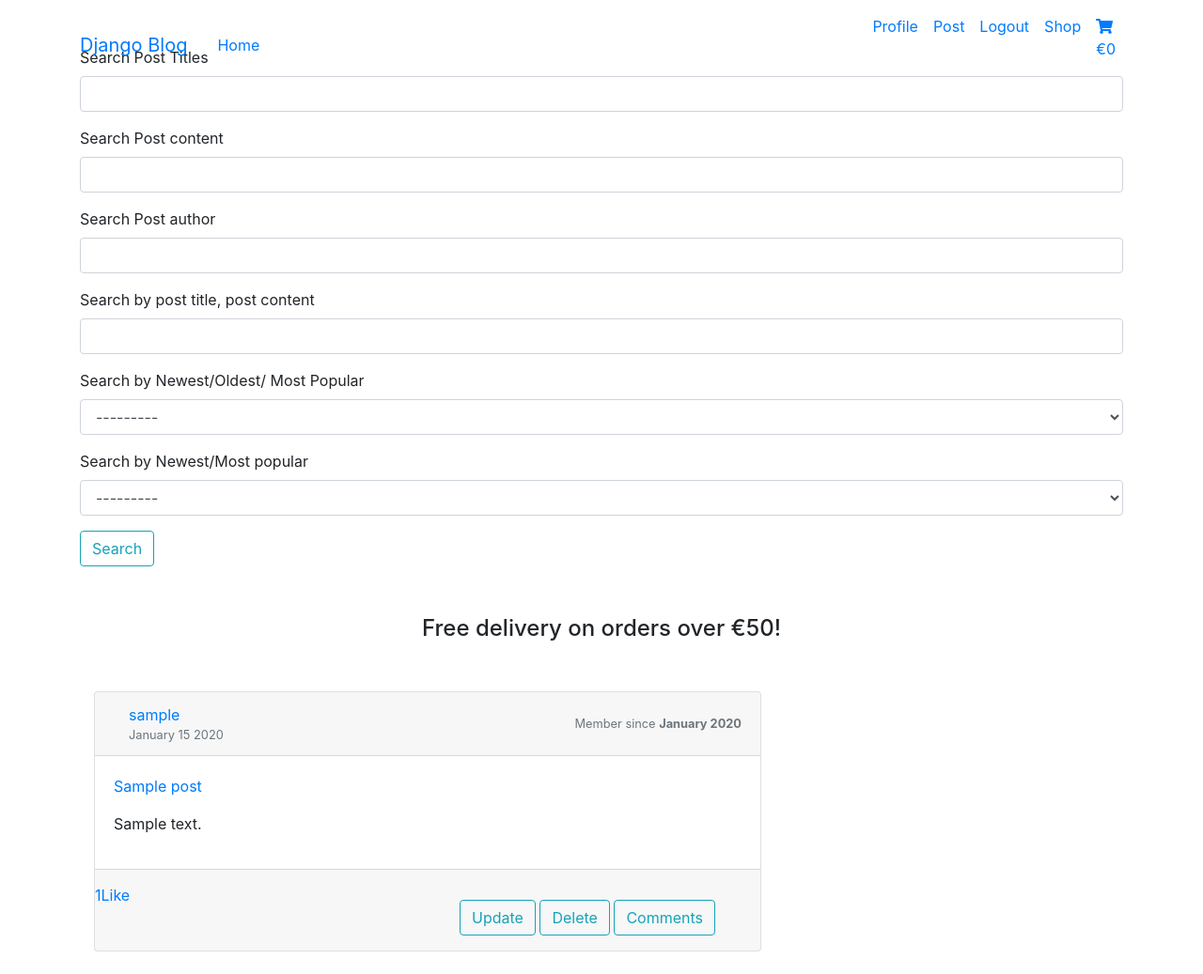
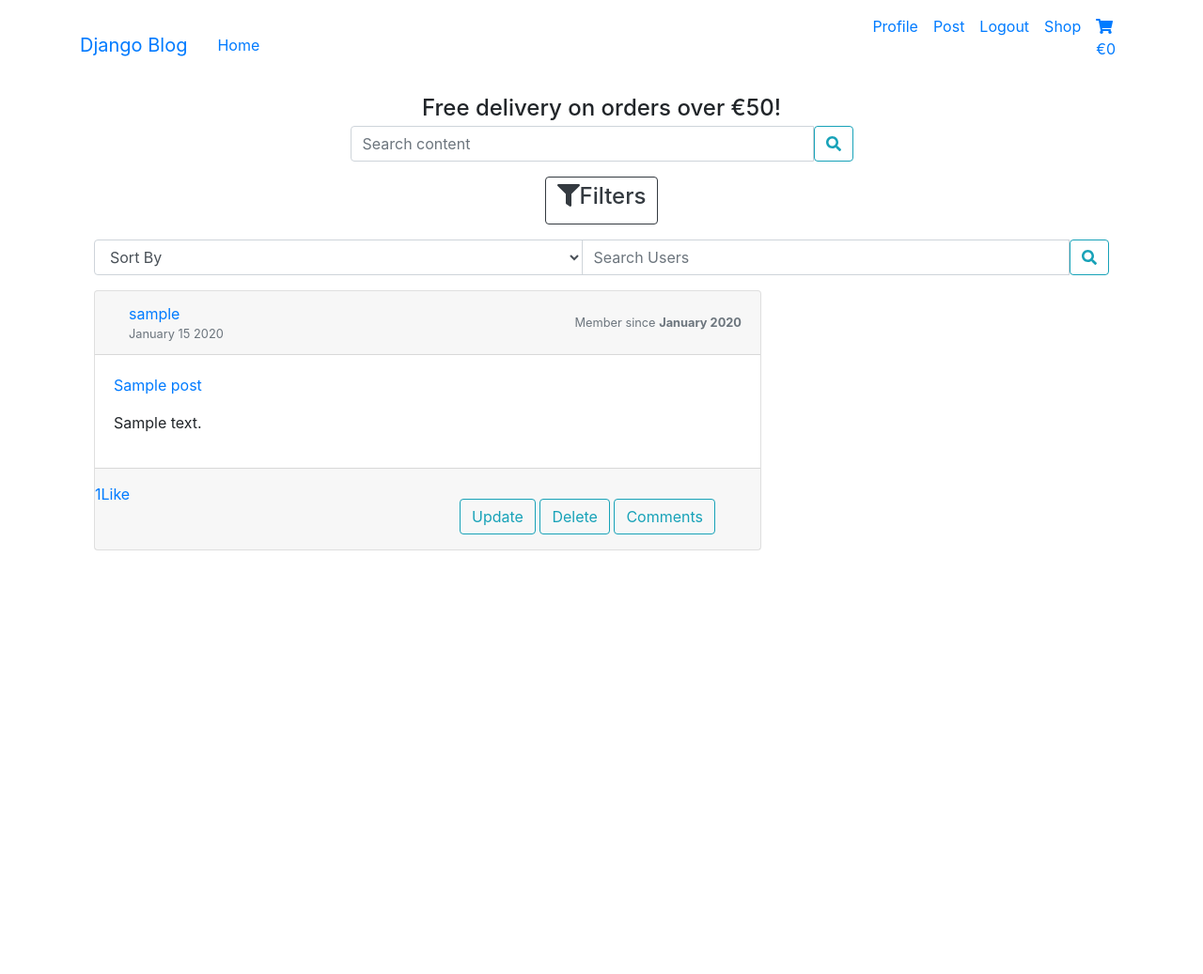
Before and after one commit to plyn85/reddevil-it, a Django app: page / in a window 1280 px wide. Shown: the whole page at 94% size. After the commit the page ends 586 px from the top, so only its background shows below. Run offline with Django 3.2, Linux system fonts and the light colour scheme; a user stored in the database is signed in; tables that the repository leaves empty hold one stand-in row (values such as "Sample post"); some libraries are stand-ins or nearby versions.

Commit message:
altering django filter forms in home.html

```diff
--- a/config/settings.py
+++ b/config/settings.py
@@ -45,6 +45,8 @@
     'django.contrib.staticfiles',
     'django_filters',
     'rest_framework',
+    'widget_tweaks',
+
 
 
 
--- a/fourm/filters.py
+++ b/fourm/filters.py
@@ -3,6 +3,7 @@
 from .models import Post, Comment
 from users.models import User
 from django.db.models import Q
+from django import forms
 
 
 class PostFilter(filters.FilterSet):
@@ -17,23 +18,27 @@
         ('descending', 'Newest Posts'),
         ('likes', 'Most popular Posts'),
     )
-    # setting custom labels and filters
-    title = filters.CharFilter(
-        label="Search Post Titles", lookup_expr='icontains')
+    # # setting custom labels and filters
+    # title = filters.CharFilter(
+    #     label="Search Post Titles", lookup_expr='icontains')
     # comments__text = filters.CharFilter(
     #     label="Search Comments")
+    # filters.ModelChoiceFilter(
+    #     queryset=Post.objects.all())
+    content = filters.CharFilter(lookup_expr='icontains',
+                                 widget=forms.TextInput(
+                                     attrs={'placeholder': 'Search content'}),
+                                 )
 
-    content = filters.CharFilter(
-        label="Search Post content", lookup_expr='icontains')
+    author__username = filters.CharFilter(lookup_expr='icontains',
+                                          widget=forms.TextInput(
+                                              attrs={'placeholder': 'Search Users'}),)
 
-    author__username = filters.CharFilter(
-        label="Search Post author")
+    # multi_name_fields = filters.CharFilter(
+    #     label="Search by post title, post content", method='filter_by_multiple_fields')
 
-    multi_name_fields = filters.CharFilter(
-        label="Search by post title, post content", method='filter_by_multiple_fields')
-
-    new_old_ordering = filters.ChoiceFilter(
-        label='Search by Newest/Oldest/ Most Popular', choices=NEW_OLD_CHOICES, method='filter_by_order')
+    new_old_ordering = filters.ChoiceFilter(empty_label="Sort By",
+                                            choices=NEW_OLD_CHOICES, method='filter_by_order')
 
     new_most_pop_ordering = filters.ChoiceFilter(
         label='Search by Newest/Most popular', choices=NEW_MOST_POP_CHOICES, method='filter_by_new_most_pop')
@@ -41,6 +46,8 @@
     class Meta:
         model = Post
         fields = [
+            'content',
+
 
         ]
 
--- a/fourm/templates/fourm/home.html
+++ b/fourm/templates/fourm/home.html
@@ -1,24 +1,59 @@
 <!-- extends base html -->
 {%extends 'base.html'%}
 <!-- loading crispy forms -->
-{% load crispy_forms_tags %}
-
+{% load widget_tweaks %}
 <!-- adding navbar partial -->
 {%block nav%} {%include '../partials/_navbar.html'%} {%endblock%}
 <!-- start block content -->
+<!-- ending navbar partial -->
+
 {%block content%}
 <!-- if user -->
 {% if user.is_authenticated %}
-<!-- ending navbar partial -->
-<form method="get">
-  {{filterset.form|crispy}}
-  <button class="btn btn-outline-info" type="submit">Search</button>
-</form>
+
 <!-- adding delivery discount partial partial -->
-{%include '../partials/_delivery_banner.html'%} {%for post in posts%}
+{%include '../partials/_delivery_banner.html'%}
 <!-- taken and altered from https://bbbootstrap.com/snippets/forum-discussion-template-65198141 -->
-<div class="container-fluid mt-5">
-  <div class="row">
+<div class="container-fluid">
+  <form method="get">
+    <div class="form-row justify-content-center">
+      <div class="col-12 col-md-6">
+        <div class="input-group">
+          {% render_field filterset.form.content class="form-control"%}
+          <button class="btn btn-outline-info" type="submit">
+            <i class="fa fa-search"></i>
+          </button>
+        </div>
+      </div>
+    </div>
+  </form>
+  <div class="row mt-3 mb-3">
+    <div class="col text-center">
+      <button class="btn btn-outline-dark">
+        <h4><i class="fa fa-filter"></i>Filters</h4>
+      </button>
+    </div>
+  </div>
+  <form method="get">
+    <div class="form-row justify-content-center">
+      <div class="col-12">
+        <div class="input-group">
+          {% render_field filterset.form.new_old_ordering class="form-control"%}
+          <!-- second filter -->
+          {%render_field filterset.form.author__username class="form-control"%}
+
+          <button class="btn btn-outline-info" type="submit">
+            <i class="fa fa-search"></i>
+          </button>
+        </div>
+      </div>
+    </div>
+  </form>
+
+  <!-- {{filterset.form}} -->
+
+  {%for post in posts%}
+  <div class="row mt-3">
     <div class="col-md-8">
       <div class="card mb-4">
         <div class="card-header">
--- a/static/css/style.css
+++ b/static/css/style.css
@@ -61,7 +61,7 @@
   color: #000;
   border: 1px solid #000;
 }
-/* end stripe css */
-/* * {
+/* end stripe css
+* {
   border: 2px solid red;
 } */
```
